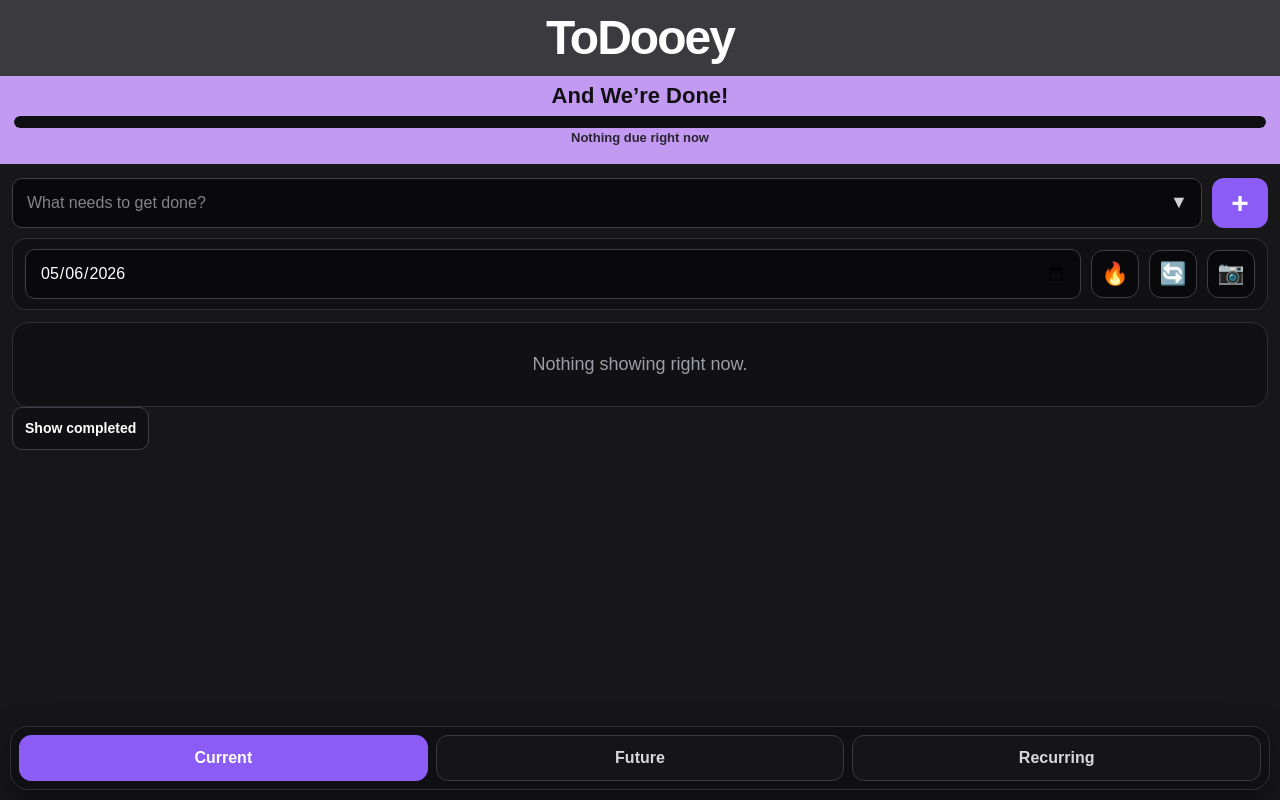
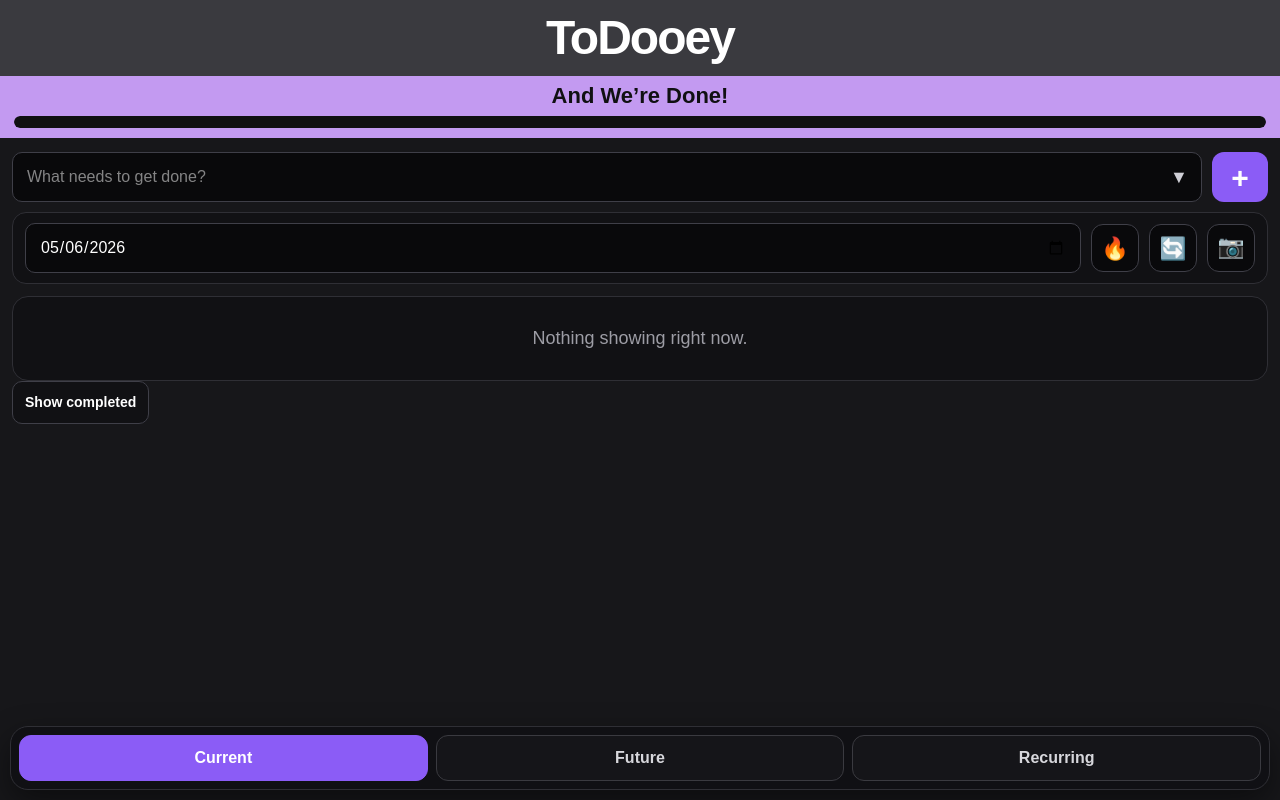
Before and after one commit to joshuamcguiretn/todooey, a Next.js app: page / in a window 1280 px wide. Built offline with nearby package versions, Linux system fonts and the light colour scheme.

Commit message:
Remove progress bar status text

```diff
--- a/app/page.tsx
+++ b/app/page.tsx
@@ -709,13 +709,6 @@ export default function TodoeyPage() {
       fontSize: "18px",
       fontWeight: 800,
     } as React.CSSProperties,
-    progressText: {
-      textAlign: "center",
-      fontSize: "13px",
-      fontWeight: 700,
-      opacity: 0.86,
-      marginBottom: "6px",
-    } as React.CSSProperties,
     progressTrack: {
       width: "100%",
       height: "12px",
@@ -1214,11 +1207,6 @@ export default function TodoeyPage() {
                   width: `${progressStats.percent}%`,
                 }}
               />
-            </div>
-            <div style={styles.progressText}>
-              {progressStats.totalTodayCount === 0
-                ? "Nothing due right now"
-                : `${progressStats.completedTodayCount} of ${progressStats.totalTodayCount} done`}
             </div>
 
           </div>
```
